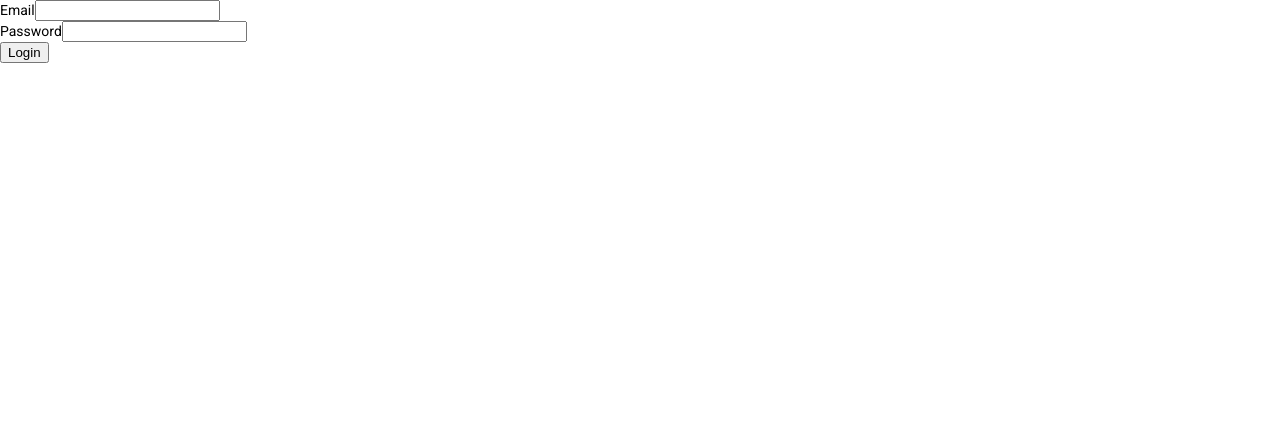
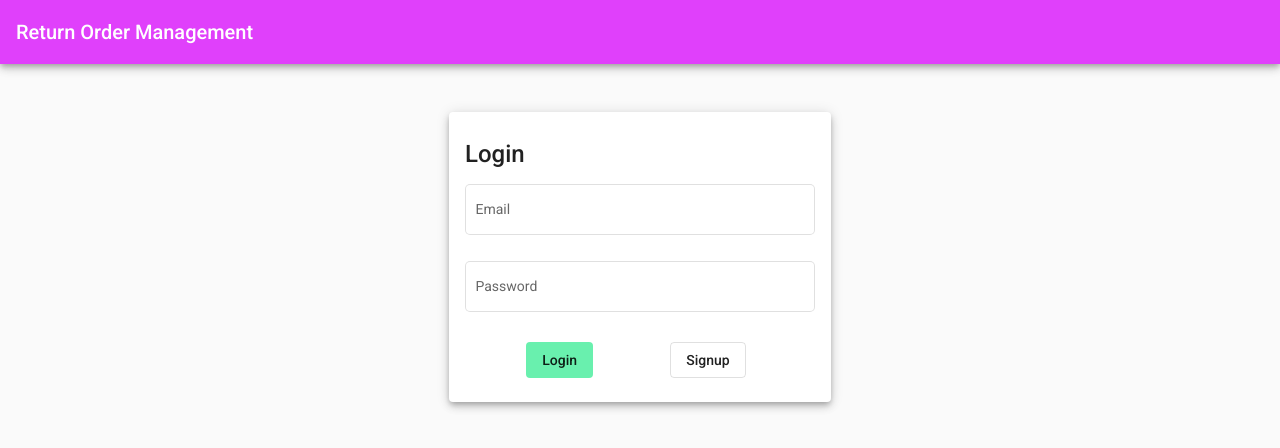
Before and after one commit to RitamChakraborty/return_order_management_frontend, an Angular app: page /login in a window 1280 px wide. Shown: the top 448 px of the page. Built offline with nearby package versions, Linux system fonts and the light colour scheme; no server answers.

Commit message:
Create login view ui

```diff
--- a/angular.json
+++ b/angular.json
@@ -32,7 +32,8 @@
             ],
             "styles": [
               "./node_modules/@angular/material/prebuilt-themes/deeppurple-amber.css",
-              "src/styles.scss"
+              "src/styles.scss",
+              "src/theme.scss"
             ],
             "scripts": []
           },
--- a/src/app/module/material/material.module.ts
+++ b/src/app/module/material/material.module.ts
@@ -6,6 +6,8 @@ import {MatSidenavModule} from "@angular/material/sidenav";
 import {MatCardModule} from "@angular/material/card";
 import {MatDividerModule} from "@angular/material/divider";
 import {MatTabsModule} from "@angular/material/tabs";
+import {MatFormFieldModule} from "@angular/material/form-field";
+import {MatInputModule} from "@angular/material/input";
 
 const MaterialComponents = [
   MatButtonModule,
@@ -14,7 +16,9 @@ const MaterialComponents = [
   MatSidenavModule,
   MatCardModule,
   MatDividerModule,
-  MatTabsModule
+  MatTabsModule,
+  MatFormFieldModule,
+  MatInputModule
 ];
 
 @NgModule({
--- a/src/app/view/login/login.component.html
+++ b/src/app/view/login/login.component.html
@@ -1,9 +1,24 @@
-<form (submit)="handleLogin($event)" action="#">
-  <label for="username">Email</label>
-  <input id="username" name="username" type="email">
-  <br>
-  <label for="password">Password</label>
-  <input id="password" name="password" type="password">
-  <br>
-  <input type="submit" value="Login">
-</form>
+<p>
+  <mat-toolbar class="mat-elevation-z5" color="primary">
+    <span>Return Order Management</span>
+  </mat-toolbar>
+</p>
+<mat-card class="mat-elevation-z5">
+  <mat-card-title>Login</mat-card-title>
+  <mat-card-content>
+    <form [formGroup]="loginForm!">
+      <mat-form-field appearance="outline" hideRequiredMarker>
+        <mat-label>Email</mat-label>
+        <input formControlName="username" id="username" matInput name="username" required type="email">
+      </mat-form-field>
+      <mat-form-field appearance="outline" hideRequiredMarker>
+        <mat-label>Password</mat-label>
+        <input formControlName="password" id="password" matInput name="password" required type="password">
+      </mat-form-field>
+    </form>
+  </mat-card-content>
+  <mat-card-actions>
+    <button color="accent" mat-flat-button>Login</button>
+    <button mat-stroked-button>Signup</button>
+  </mat-card-actions>
+</mat-card>
--- a/src/app/view/login/login.component.scss
+++ b/src/app/view/login/login.component.scss
@@ -0,0 +1,23 @@
+mat-card {
+  width: min(350px, 80%);
+  margin: 3rem auto;
+
+  mat-card-title {
+    margin: 1rem 0 !important;
+  }
+
+  mat-card-content {
+    margin-bottom: 0 !important;
+
+    form {
+      display: flex;
+      flex-direction: column;
+    }
+  }
+
+  mat-card-actions {
+    display: flex;
+    justify-content: space-evenly;
+    margin-bottom: 0.5rem !important;
+  }
+}
--- a/src/app/view/login/login.component.ts
+++ b/src/app/view/login/login.component.ts
@@ -1,5 +1,6 @@
 import {Component, OnInit} from '@angular/core';
 import {LoginService} from "../../service/login-service/login.service";
+import {FormBuilder, FormGroup} from "@angular/forms";
 
 @Component({
   selector: 'app-login',
@@ -7,8 +8,16 @@ import {LoginService} from "../../service/login-service/login.service";
   styleUrls: ['./login.component.scss']
 })
 export class LoginComponent implements OnInit {
+  loginForm?: FormGroup;
 
-  constructor(private loginService: LoginService) {
+  constructor(
+    private loginService: LoginService,
+    private formBuilder: FormBuilder
+  ) {
+    this.loginForm = this.formBuilder.group({
+      username: '',
+      password: ''
+    });
   }
 
   ngOnInit(): void {
--- a/src/styles.scss
+++ b/src/styles.scss
@@ -1,5 +1,3 @@
-/* You can add global styles to this file, and also import other style files */
-
 html, body {
   height: 100%;
 }
@@ -7,4 +5,5 @@ html, body {
 body {
   margin: 0;
   font-family: Roboto, "Helvetica Neue", sans-serif;
+  background-color: #fafafa;
 }
--- /dev/null
+++ b/src/theme.scss
@@ -0,0 +1,15 @@
+@use '@angular/material' as mat;
+
+@include mat.core();
+
+$primary-palette: mat.define-palette(mat.$purple-palette, A200, A100, A400);
+$accent-palette: mat.define-palette(mat.$green-palette, A200, A100, A400);
+
+$theme: mat.define-light-theme((
+  color: (
+    primary: $primary-palette,
+    accent: $accent-palette,
+  )
+));
+
+@include mat.all-component-themes($theme);
```
Also changed, not shown: src/app/app.module.ts (+5 -2 lines).
